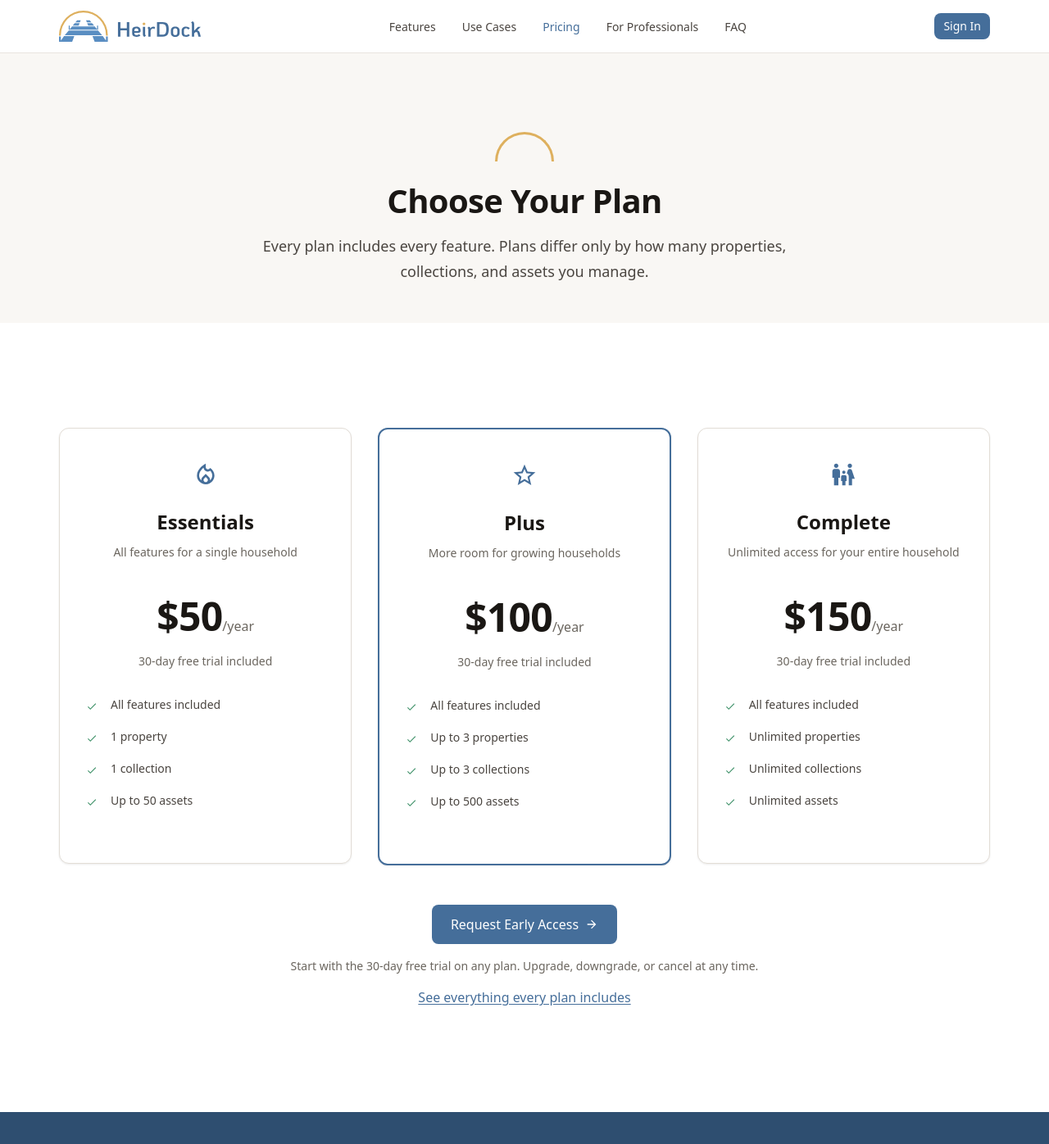
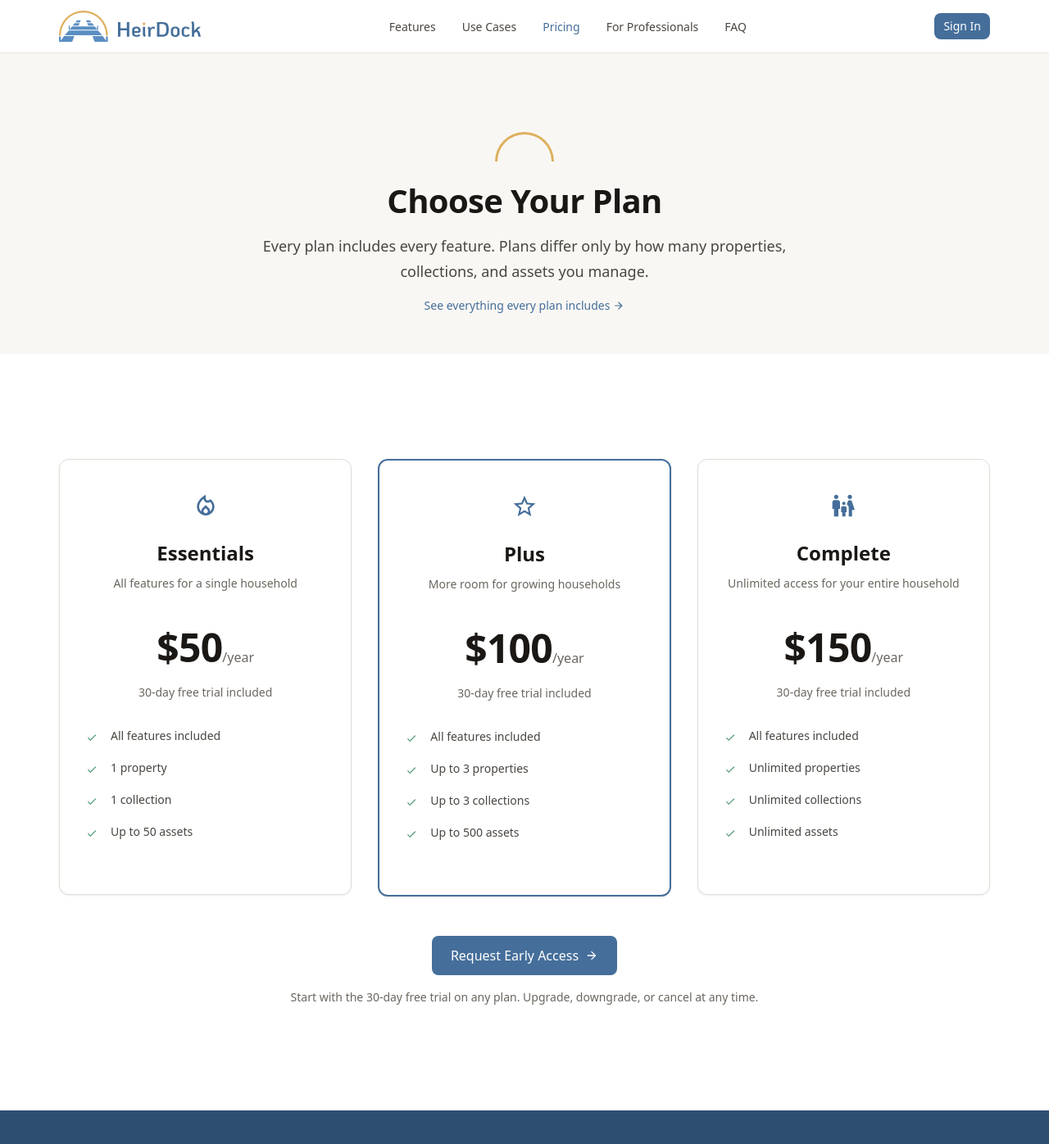
Before and after one commit to HeirDock/heirdock-website, a React (Vite) app in the folder apps/web/: page /customer/pricing in a window 1280 px wide. Shown: the top 1396 px of the page at 82% size. Built offline with nearby package versions, Linux system fonts and the light colour scheme.

Commit message:
fix(pricing): put 'See everything every plan includes' above the plans (#50)
The link sat under the call to action at the bottom. It now sits in the
page header under the subtitle, as the Features page does.

```diff
--- a/apps/web/src/pages/customer/Pricing.tsx
+++ b/apps/web/src/pages/customer/Pricing.tsx
@@ -11,6 +11,9 @@ export default function CustomerPricing() {
             Every plan includes every feature. Plans differ only by how many properties,
             collections, and assets you manage.
           </p>
+          <Link to="/customer/features#all-features" className="page-header__link">
+            See everything every plan includes <Icon name="arrowForward" />
+          </Link>
         </div>
       </section>
 
@@ -118,9 +121,6 @@ export default function CustomerPricing() {
             <p className="text-muted mt-md text-sm">
               Start with the 30-day free trial on any plan. Upgrade, downgrade, or cancel at any time.
             </p>
-            <p className="mt-md">
-              <Link to="/customer/features#all-features">See everything every plan includes</Link>
-            </p>
           </div>
         </div>
       </section>
```
